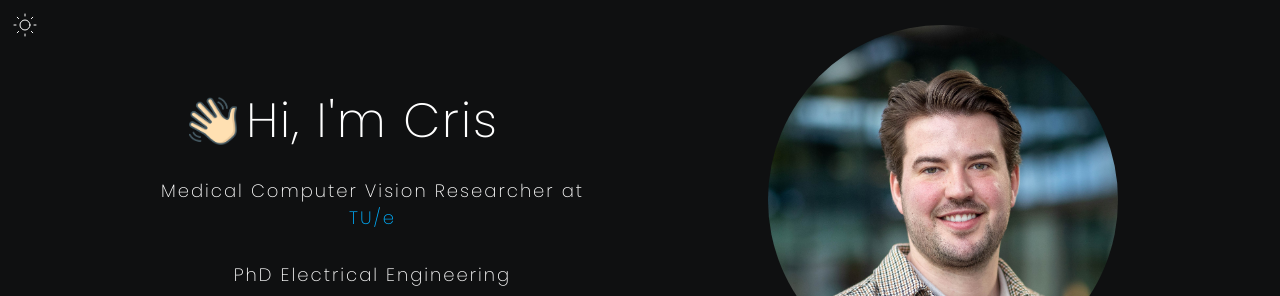
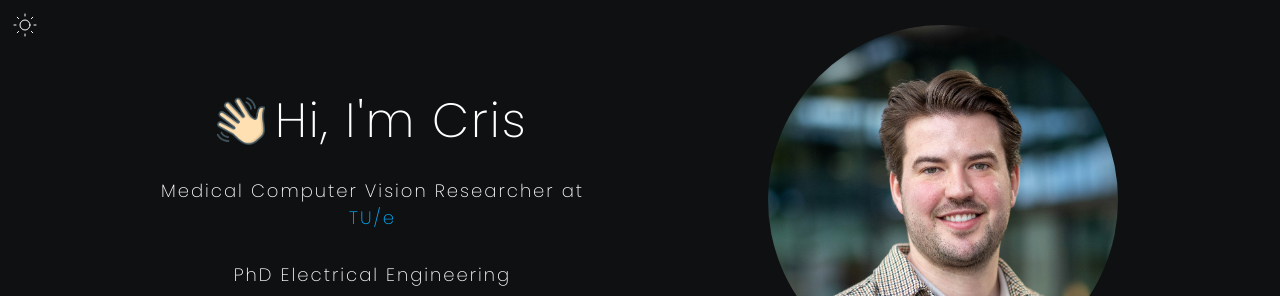
Before and after one commit to cclaess/cclaess.github.io, a plain HTML site: page index.html in a window 1280 px wide. Shown: the top 296 px of the page. Drawn offline with Linux system fonts and the light colour scheme.

Commit message:
Improve text alignment

```diff
--- a/css/style.css
+++ b/css/style.css
@@ -1,7 +1,40 @@
-body{transition: all 0.5s ease;margin:0!important;font-family:Poppins,sans-serif!important;letter-spacing:2px!important;color:#fff;background:#0f1011;font-weight:200; margin: auto!important}
+body {
+    transition: all 0.5s ease;
+    margin:0!important;
+    font-family:Poppins,
+    sans-serif!important;
+    letter-spacing:2px!important;
+    color:#fff;
+    background:#0f1011;
+    font-weight:200;
+    margin: auto!important
+}
 
-h1{text-align:center!important;margin-top:50px!important;font-weight:200!important;font-size:3em}
+h1 {
+    text-align:center!important;
+    margin-top:50px!important;
+    font-weight:200!important;
+    font-size:3em;
+    display: flex;
+    justify-content: center;
+    align-items: center;
+}
 *{margin:0px;padding:0px;}
+
+.wave-text {
+    display: inline-flex;
+    align-items: center;
+}
+.wave-text::before {
+    content: '';
+    display: inline-block;
+    width: 1em;
+    height: 1em;
+    background-image: url('../img/wave.png');
+    background-size: contain;
+    background-repeat: no-repeat;
+    margin-right: 0.2em;
+}
 
 h2{text-align:center!important;margin-top:50px!important;font-weight:200!important;font-size:2em}
 
@@ -16,8 +49,10 @@ h2{text-align:center!important;margin-top:50px!important;font-weight:200!importa
 .social-icon {
     width: 40px;
     height: 40px;
-    padding: 5px;
-    transition: transform 0.15s ease-in-out;
+    margin: 5px;
+    transition: all 0.15s ease-in-out;
+    transform-origin: center;
+    will-change: transform;
 }
 .social-icon:hover {
     transform: scale(1.05);
--- a/index.html
+++ b/index.html
@@ -12,27 +12,6 @@
     <link href="https://fonts.googleapis.com/css2?family=Poppins:wght@100;200;500&display=swap" rel="stylesheet">
     <link href="css/style.css" rel="stylesheet">
     <link href="css/bootstrap-grid.css" rel="stylesheet">
-    <style>
-        .wave-text {
-            position: relative;
-            display: inline-block;
-        }
-        .wave-text::before {
-            content: '';
-            position: absolute;
-            top: 50%;
-            left: -1.2em;
-            transform: translateY(-50%);
-            width: 1em;
-            height: 1em;
-            background-image: url('img/wave.png');
-            background-size: contain;
-            background-repeat: no-repeat;
-            background-position: center;
-            z-index: -1;
-        }
-    </style>
-
 </head>
 
 <body>
```
